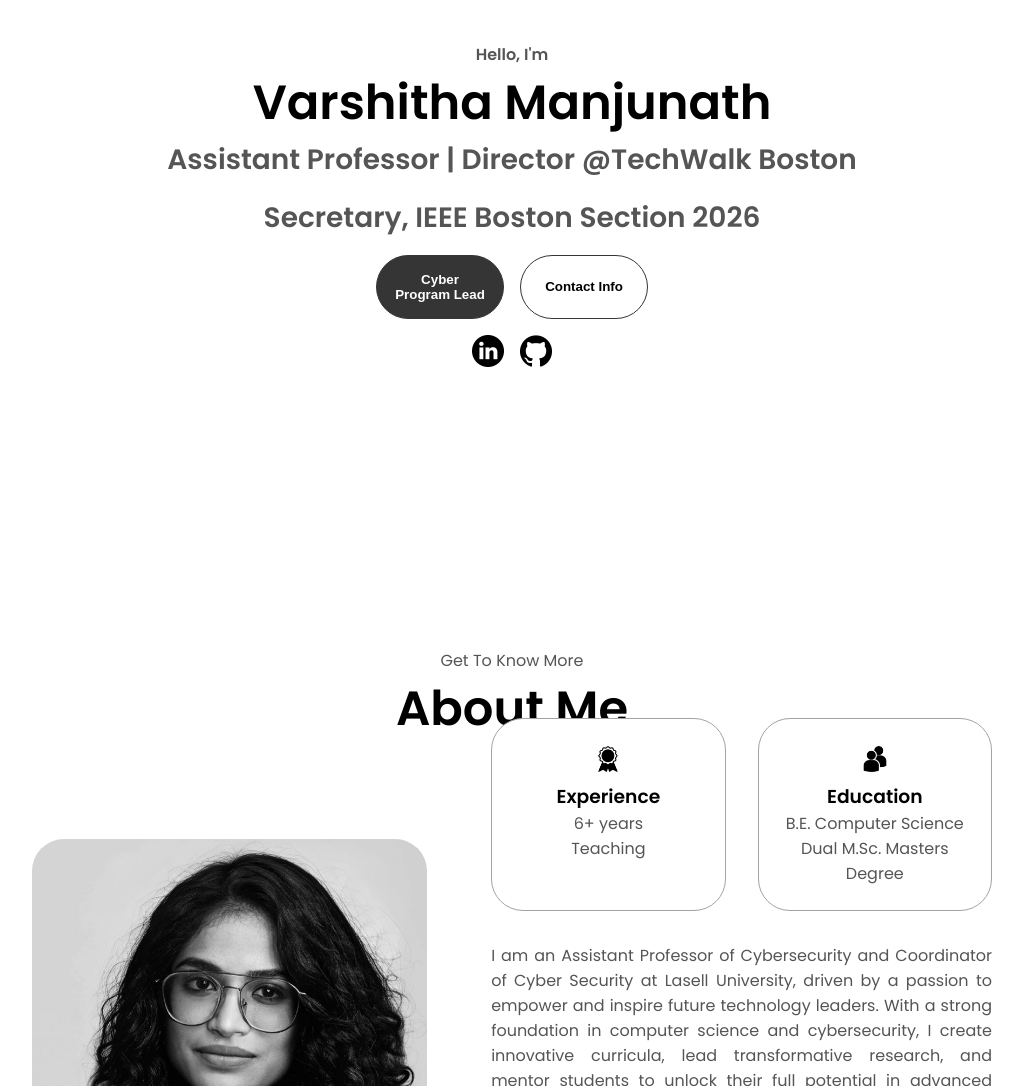
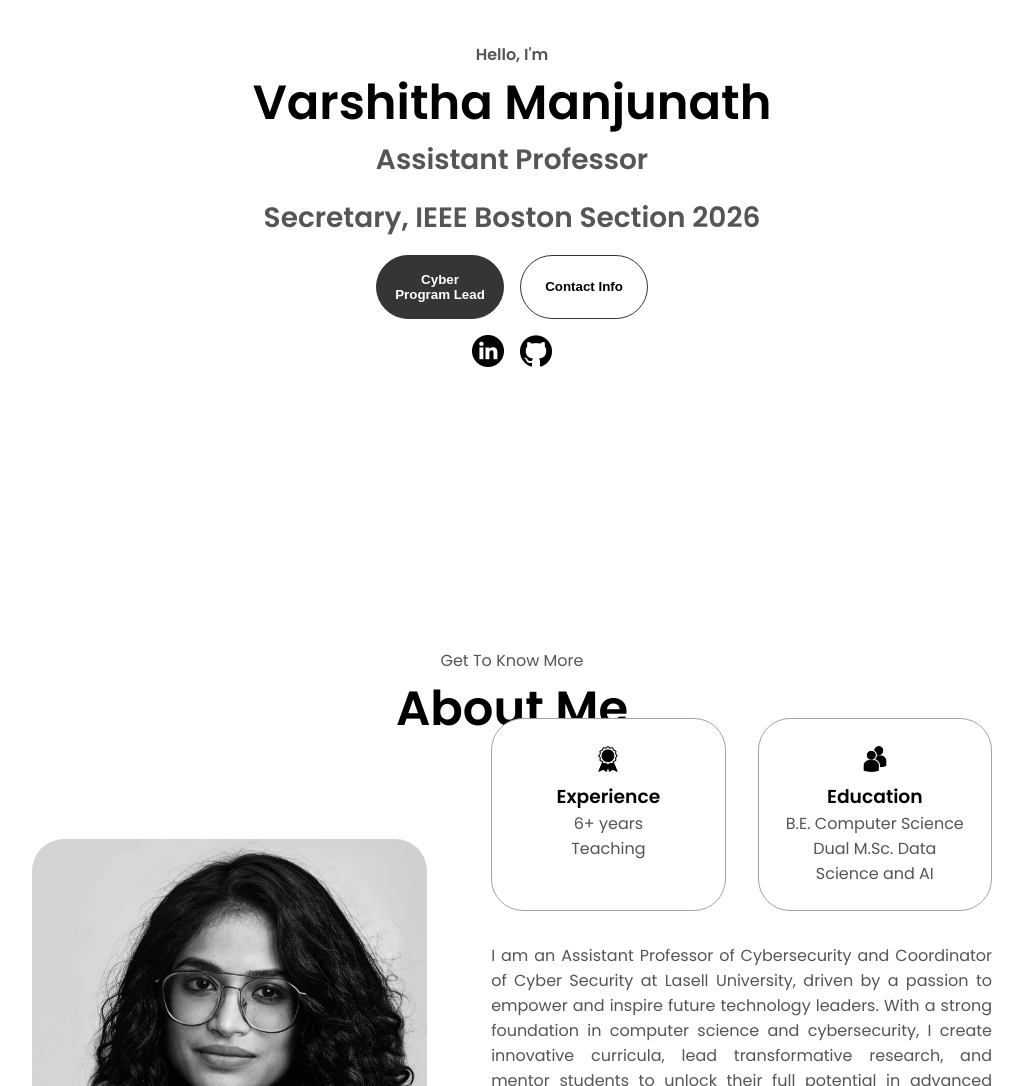
Before and after one commit to varshithamanasa/ProfVM, a plain HTML site: page index.html in a window 1280 px wide. Shown: the part 280-1366 px from the top of the page, without its empty margins (128-1151 px from the left). Drawn offline with Linux system fonts and the light colour scheme.

Commit message:
Update professional title and education details

```diff
--- a/index.html
+++ b/index.html
@@ -45,7 +45,7 @@
       <div class="section__text">
         <p class="section__text__p1">Hello, I'm</p>
         <h1 class="title">Varshitha Manjunath</h1>
-        <p class="section__text__p2">Assistant Professor | Director @TechWalk Boston</p>
+        <p class="section__text__p2">Assistant Professor </p>
         <p class="section__text__p2">Secretary, IEEE Boston Section 2026</p>
         <div class="divider"></div>
         <div class="btn-container">
@@ -112,7 +112,7 @@
                 class="icon"
               />
               <h3>Education</h3>
-              <p>B.E. Computer Science<br /> Dual M.Sc. Masters Degree</p>
+              <p>B.E. Computer Science<br /> Dual M.Sc. Data Science and AI</p>
             </div>
           </div>
           <div class="text-container">
```
